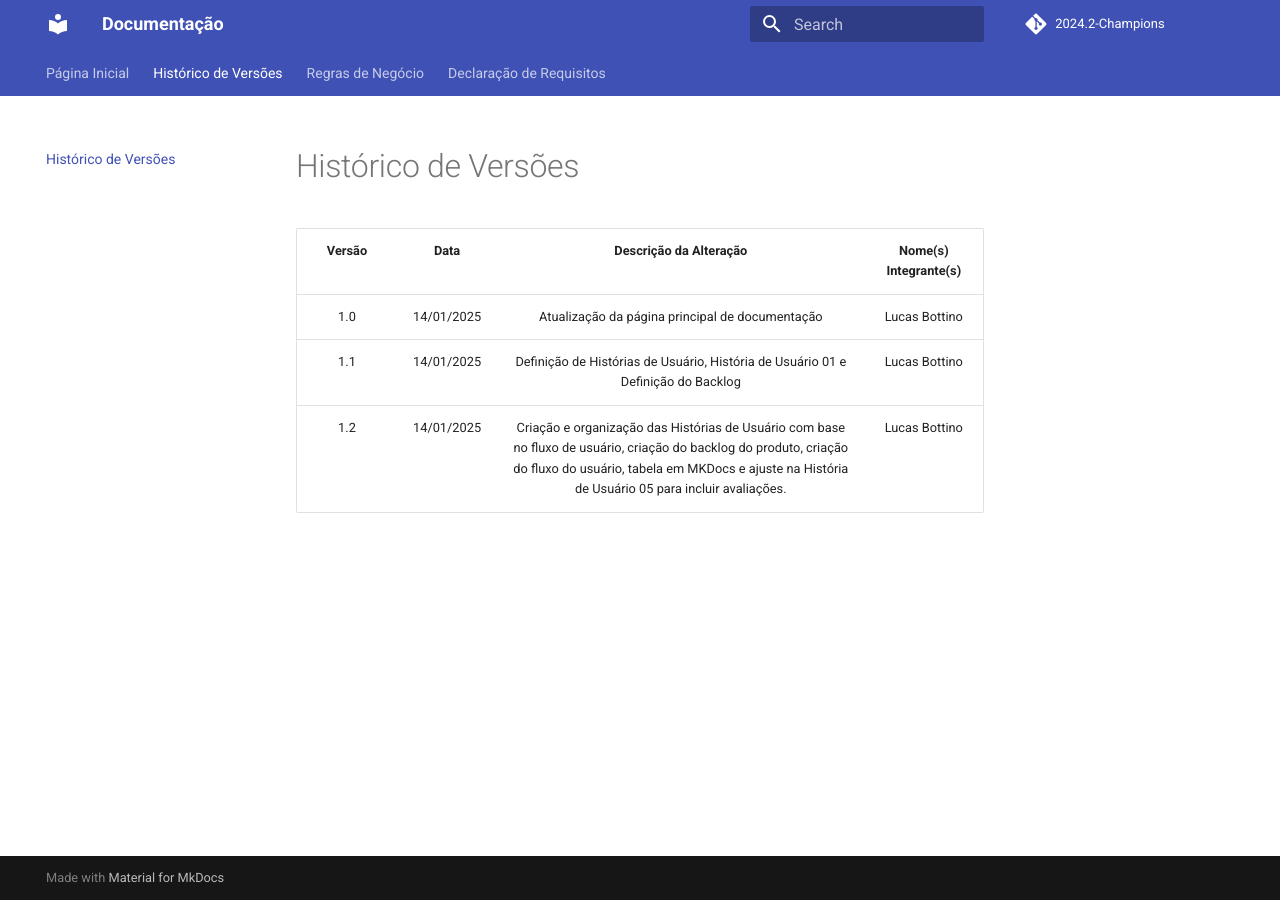
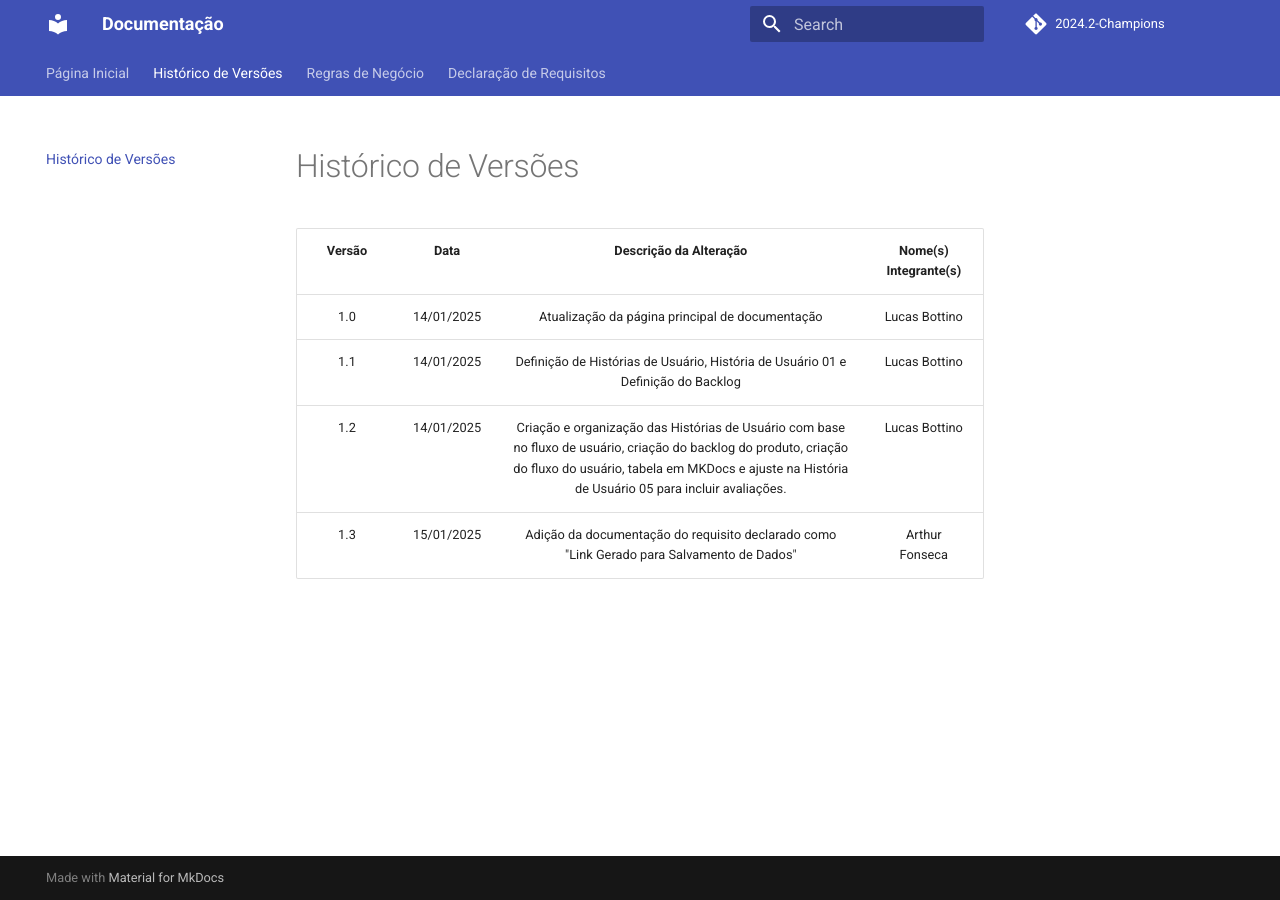
Before and after one commit to FGA-REQ/2024.2-Champions, an MkDocs documentation site: the page built from docs/historico/historico.md, in a window 1280 px wide. Built offline with MkDocs 1.6.1 and Material for MkDocs 9.7.7, drawn with Linux system fonts in a browser that asks for light colours; comment, search, counter and statistics services are not loaded.

Commit message:
docs: update no historico

```diff
--- a/docs/historico/historico.md
+++ b/docs/historico/historico.md
@@ -3,3 +3,4 @@
 |  1.0   | 14/01/2025 |                                                                                    Atualização da página principal de documentação                                                                                    |     Lucas Bottino     |
 |  1.1   | 14/01/2025 |                                                                   Definição de Histórias de Usuário, História de Usuário 01 e Definição do Backlog                                                                    |     Lucas Bottino     |
 |  1.2   | 14/01/2025 | Criação e organização das Histórias de Usuário com base no fluxo de usuário, criação do backlog do produto, criação do fluxo do usuário, tabela em MKDocs e ajuste na História de Usuário 05 para incluir avaliações. |     Lucas Bottino     |
+| 1.3 | 15/01/2025 | Adição da documentação do requisito declarado como "Link Gerado para Salvamento de Dados" | Arthur Fonseca |
```
Also changed, not shown: site/dec/backlog/index.html, site/dec/fluxo-usuario/index.html, site/dec/historias-usuario/index.html, site/index.html, site/search/search_index.json, 1 other file.
